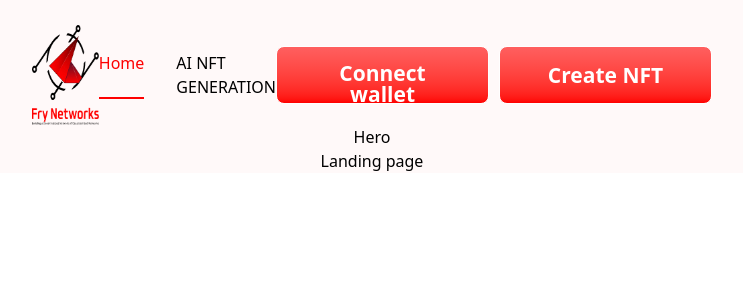
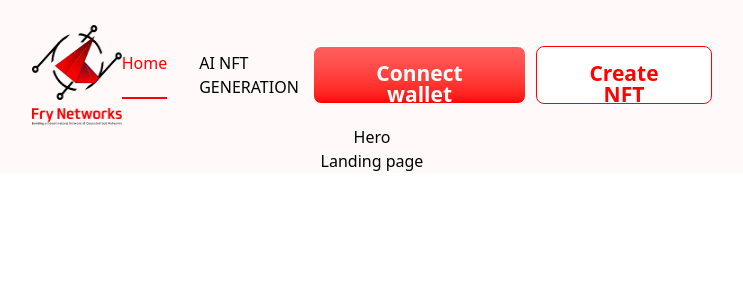
Before and after one commit to muznahrehman21/NFT, a React (Vite) app: page / in a window 1280 px wide. Shown: the top 300 px of the page, without its empty margins (268-1011 px from the left). Built offline with nearby package versions, Linux system fonts and the light colour scheme.

Commit message:
used props for the 2nd button

```diff
--- a/src/components/Header.jsx
+++ b/src/components/Header.jsx
@@ -41,7 +41,12 @@ export default function Header() {
         {/* Buttons */}
         <div className="flex items-center gap-[10px]">
           <Button1 Btn="Connect wallet" />
-          <Button1 Btn="Create NFT" />
+          <Button1
+            Btn="Create NFT"
+            width="w-[176px]"
+            textcolor="text-[#FE0101] "
+            bg="bg-[#FFFFFF]"
+          />
         </div>
       </div>
     </div>
--- a/src/components/buttons/Button1.jsx
+++ b/src/components/buttons/Button1.jsx
@@ -1,8 +1,15 @@
 import React from "react";
 
-function Button1({ Btn }) {
+function Button1({
+  Btn,
+  width = "w-[213px]",
+  textcolor = "text-[#FFFFFF]",
+  bg = "bg-gradient-to-b from-[#FF5F5F] to-[#FF0000]",
+}) {
   return (
-    <button className="bg-gradient-to-b from-[#FF5F5F] to-[#FF0000] px-8 py-4 border-[1.8px] rounded-[8px] w-[213px] h-[58px] font-roboto font-semibold text-[#FFFFFF] text-[21px] leading-none">
+    <button
+      className={`${bg} px-8 py-4 border-[1.8px] rounded-[8px] h-[58px] font-roboto font-semibold text-[21px] leading-none ${textcolor} ${width}`}
+    >
       {Btn}
     </button>
   );
--- a/tailwind.config.js
+++ b/tailwind.config.js
@@ -1,5 +1,12 @@
 // tailwind.config.js
 export const content = ["./index.html", "./src/**/*.{js,jsx,ts,tsx}"];
+export const safelist = [
+  "text-[#FE0101]",
+  "text-[#FFFFFF]",
+  "bg-gradient-to-b",
+  "from-[#FF5F5F]",
+  "to-[#FF0000]",
+];
 export const theme = {
   extend: {
     colors: {
```
